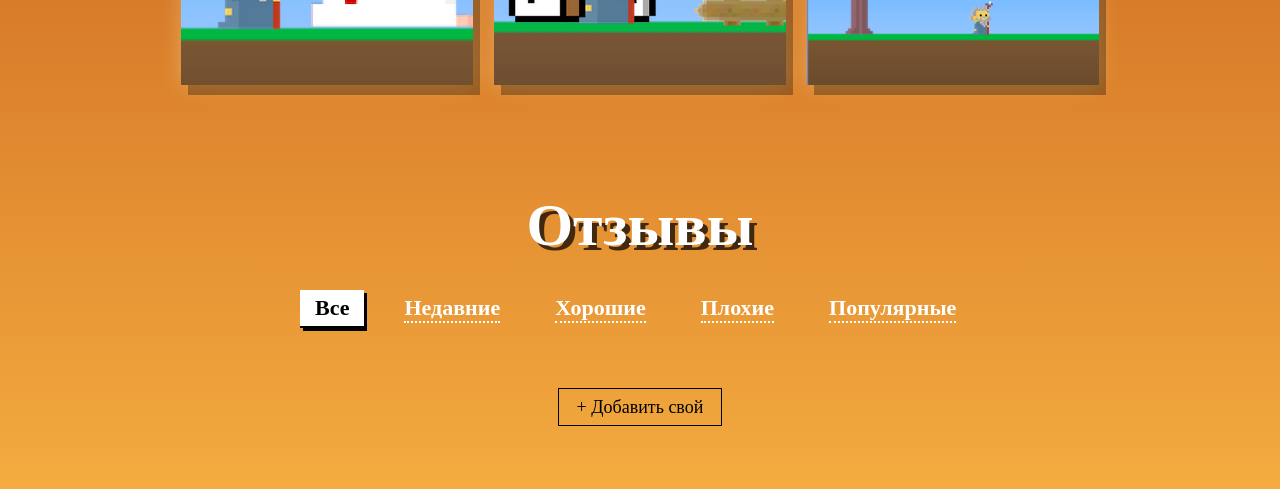
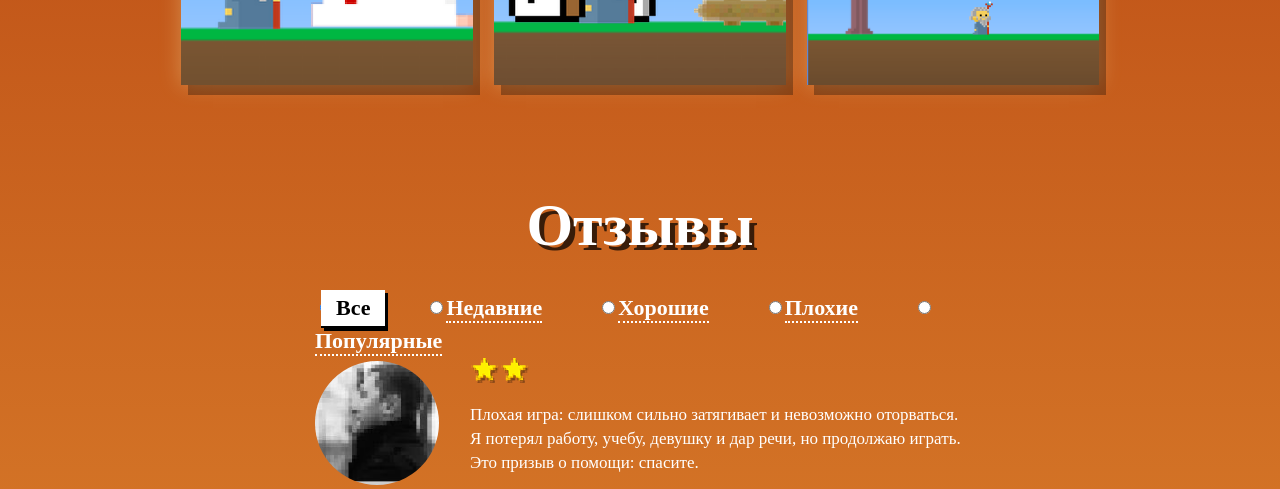
Before and after one commit to ohinvertedworld/86802-code-and-magick, a plain HTML site: page index.html in a window 1280 px wide. Shown: the part 1334-1823 px from the top of the page. Drawn offline with nearby package versions, Linux system fonts and the light colour scheme; a web font is replaced by a local one.

Commit message:
Merge Repair + Review Task Complete

```diff
--- a/data/reviews.js
+++ b/data/reviews.js
@@ -2,7 +2,7 @@ var reviews = [
   {
     "author": {
       "name": "Иванов Иван",
-      "picture": "img/user-1.png"
+      "picture": "img/user-1.jpg"
     },
     "rating": 2,
     "description": "Плохая игра: слишком сильно затягивает и невозможно оторваться. Я потерял работу, учебу, девушку и дар речи, но продолжаю играть. Это призыв о помощи: спасите."
--- a/index.html
+++ b/index.html
@@ -4,6 +4,8 @@
   <meta charset="utf-8">
   <link href='https://fonts.googleapis.com/css?family=PT+Mono&subset=latin,cyrillic' rel='stylesheet' type='text/css'>
   <link rel="stylesheet" href="css/main.css" media="screen" title="no title" charset="utf-8">
+  <script type="text/javascript" src="//code.jquery.com/jquery-1.11.3.min.js"></script>
+  <script type="text/javascript" src="http://underscorejs.org/underscore-min.js"></script>
   <title>Code and Magick</title>
 </head>
 <body>
@@ -38,7 +40,7 @@
   <section class="main-section reviews">
     <h2 class="section-title reviews-title">Отзывы</h2>
 
-    <form class="reviews-filter" action="index.html" method="get">
+    <form class="reviews-filter" id="reviews-filter" action="index.html" method="get">
       <input type="radio" name="reviews" id="reviews-all" value="reviews-all" checked><label for="reviews-all" class="reviews-filter-item"> Все</label>
       <input type="radio" name="reviews" id="reviews-recent" value="reviews-recent"><label for="reviews-recent" class="reviews-filter-item"> Недавние</label>
       <input type="radio" name="reviews" id="reviews-good" value="reviews-good"><label for="reviews-good" class="reviews-filter-item"> Хорошие</label>
@@ -95,7 +97,6 @@
   </form>
 </div>
 
-<<<<<<< HEAD
 <template id="review-template">
   <article class="review">
     <img src="" class="review-author" alt="" title="" />
@@ -109,12 +110,10 @@
   </article>
 </template>
 
-=======
->>>>>>> origin/master
 <script src="js/form.js"></script>
 <script src="js/cookies.js"></script>>
 <script src="js/form-validate.js"></script>
 <script src="data/reviews.js"></script>
-<script src="js/reviews.js"></script>
+<script src="js/reviews-display.js"></script>
 </body>
 </html>
--- a/js/form-validate.js
+++ b/js/form-validate.js
@@ -36,9 +36,6 @@
     };
 
     formElements.onsubmit = function(evt) {
-        evt.preventDefault();
-<<<<<<< HEAD
-
         var timeBirth = new Date(1992, 11, 17);
         var myAgeInMS = new Date - timeBirth;
 
@@ -47,20 +44,6 @@
         timeExpires.setDate(timeExpires.getDate() + myAgeDays);
 
         userMark = formElements['review-mark'].value;
-=======
-
-        for (var i = 0; i <5; i++)
-        {
-            var reviewid = 'review-mark-' + (i+1);
-            console.log(reviewid);
-            if (document.getElementById(reviewid).checked == true)
-            {
-                userMark = i+1;
-                break;
-            }
-        }
-
->>>>>>> parent of 130a734... Реализовал запись в куки дату
         userName = nameField.value;
 
         if (nameFieldnotOK == true) {
@@ -72,14 +55,10 @@
             }
                 else {
                     alert('Все работает!');
-<<<<<<< HEAD
 
                     docCookies.setItem('userName', userName, timeExpires.toUTCString());
                     docCookies.setItem('userMark', userMark, timeExpires.toUTCString());
 
-=======
-                    docCookies.setItem(userName, userMark);
->>>>>>> parent of 130a734... Реализовал запись в куки дату
                     formElements.submit();
                 }
             }
--- /dev/null
+++ b/js/reviews-display.js
@@ -0,0 +1,59 @@
+/**
+ * Created by petrfomichev on 28.09.15.
+ */
+
+(function()
+{
+    var reviewsClassName =
+    {
+
+    '1': 'review-rating-one',
+    '2': 'review-rating-two',
+    '3': 'review-rating-three',
+    '4': 'review-rating-four',
+    '5': 'review-rating-five'
+
+    }
+
+    var reviewsFilter = document.getElementById('reviews-filter');
+    reviewsFilter.className = 'invisible';
+
+    var templateContainer = document.querySelector('.reviews-list');
+    var templateReview = document.getElementById('review-template');
+
+    var reviewsFragment = document.createDocumentFragment();
+
+    reviews.forEach(function (reviews, i)
+    {
+        var newReviewElement = templateReview.content.children[0].cloneNode(true);
+
+        newReviewElement.querySelector('.review-rating').classList.add(reviewsClassName[reviews['rating']]);
+        newReviewElement.querySelector('.review-text').textContent = reviews['description'];
+
+        reviewsFragment.appendChild(newReviewElement);
+
+        if (reviews['author']['picture']) {
+            var backgroundImage = new Image();
+            backgroundImage.src = reviews['author']['picture'];
+            backgroundImage.style.backgroundSize = '124px 124px';
+            backgroundImage.className = "review-author";
+
+            backgroundImage.onload = function ()
+            {
+                var dummyImage = newReviewElement.querySelector('img.review-author');
+                newReviewElement.replaceChild(backgroundImage, dummyImage);
+            }
+
+            backgroundImage.onerror = function(evt)
+            {
+                newReviewElement.classList.add('review-load-failure');
+            }
+        }
+
+    });
+
+    templateContainer.appendChild(reviewsFragment);
+
+    var reviewsFilterAppear = document.getElementById('reviews-filter');
+    reviewsFilterAppear.classList.remove('invisible');
+})();
--- a/js/reviews.js
+++ /dev/null
@@ -1,9 +0,0 @@
-/**
- * Created by petrfomichev on 28.09.15.
- */
-
-function ()
-{
-    var formElements = document.forms['review-form'];
-
-}
```
